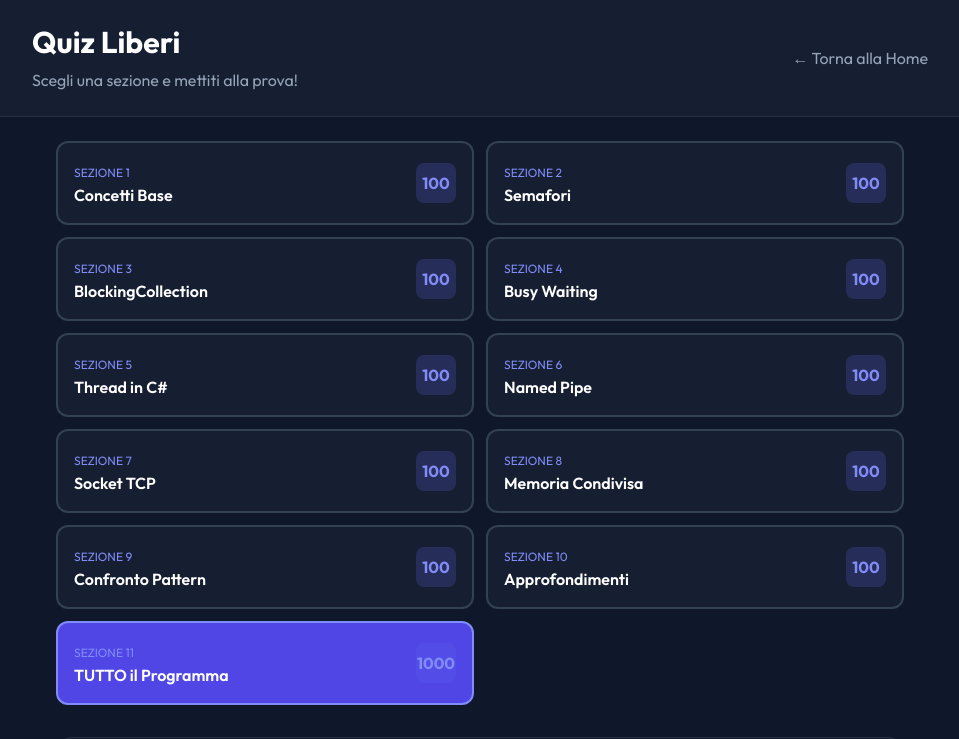
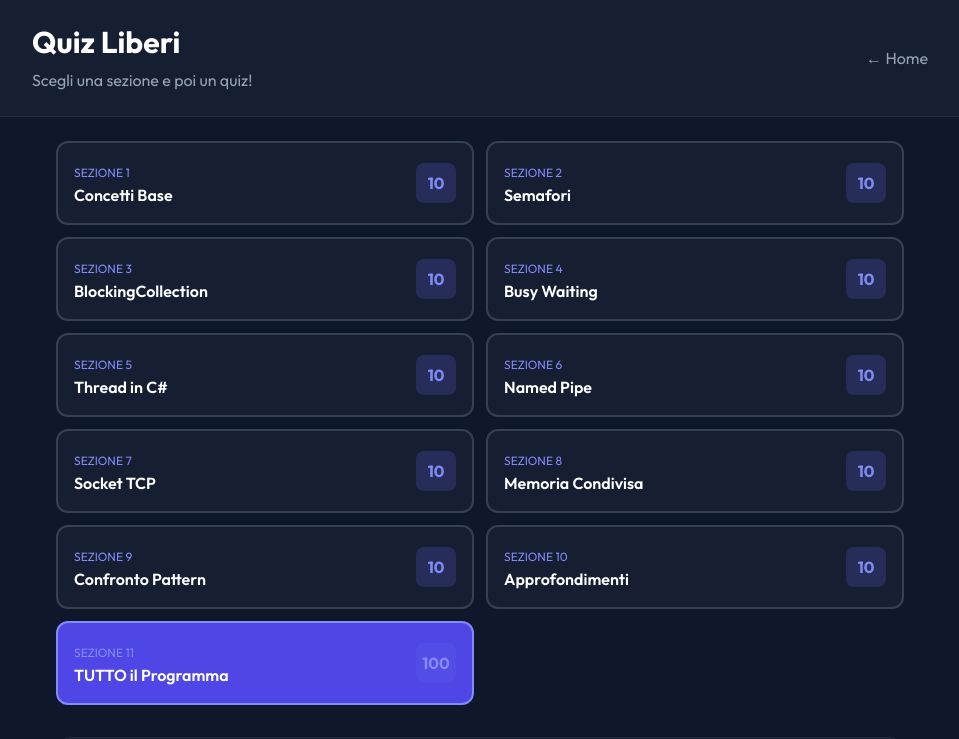
Before and after one commit to JstPaox/producer-consumer-tutorial, a Next.js app: page /quiz in a window 1280 px wide. Shown: the top 739 px of the page, without its empty margins (160-1119 px from the left). Built offline with nearby package versions, Linux system fonts and the light colour scheme.

Commit message:
Add quiz selection flow: section -> quiz -> questions

```diff
--- a/components/Quiz.js
+++ b/components/Quiz.js
@@ -55,6 +55,15 @@ export default function Quiz({ topic, onComplete, showAllTopics = false }) {
 
     if (showAllTopics) {
       questionsList = getAllQuestions();
+    } else if (topicName.includes('.')) {
+      const [sectionId, quizId] = topicName.split('.');
+      const section = sections[sectionId];
+      if (section) {
+        const quiz = section.quizzes.find(q => q.id === quizId);
+        if (quiz) {
+          questionsList = quiz.questions;
+        }
+      }
     } else if (sections[topicName]) {
       const section = sections[topicName];
       const allQ = [];
--- a/pages/quiz.js
+++ b/pages/quiz.js
@@ -4,22 +4,67 @@ import dynamic from 'next/dynamic';
 const Quiz = dynamic(() => import('../components/Quiz'), { ssr: false });
 
 const defaultSections = [
-  { id: 'base', title: 'Concetti Base', count: 100 },
-  { id: 'semaphore', title: 'Semafori', count: 100 },
-  { id: 'queue', title: 'BlockingCollection', count: 100 },
-  { id: 'busywait', title: 'Busy Waiting', count: 100 },
-  { id: 'thread', title: 'Thread in C#', count: 100 },
-  { id: 'pipe', title: 'Named Pipe', count: 100 },
-  { id: 'socket', title: 'Socket TCP', count: 100 },
-  { id: 'memory', title: 'Memoria Condivisa', count: 100 },
-  { id: 'comparison', title: 'Confronto Pattern', count: 100 },
-  { id: 'advanced', title: 'Approfondimenti', count: 100 },
-  { id: 'all', title: 'TUTTO il Programma', count: 1000 },
+  { id: 'base', title: 'Concetti Base', count: 10 },
+  { id: 'semaphore', title: 'Semafori', count: 10 },
+  { id: 'queue', title: 'BlockingCollection', count: 10 },
+  { id: 'busywait', title: 'Busy Waiting', count: 10 },
+  { id: 'thread', title: 'Thread in C#', count: 10 },
+  { id: 'pipe', title: 'Named Pipe', count: 10 },
+  { id: 'socket', title: 'Socket TCP', count: 10 },
+  { id: 'memory', title: 'Memoria Condivisa', count: 10 },
+  { id: 'comparison', title: 'Confronto Pattern', count: 10 },
+  { id: 'advanced', title: 'Approfondimenti', count: 10 },
+  { id: 'all', title: 'TUTTO il Programma', count: 100 },
 ];
 
 export default function QuizLiberi() {
-  const [selectedTopic, setSelectedTopic] = useState('all');
-  const [quizSections, setQuizSections] = useState(defaultSections);
+  const [selectedSection, setSelectedSection] = useState('all');
+  const [selectedQuiz, setSelectedQuiz] = useState(null);
+  const [quizList, setQuizList] = useState([]);
+  const [loading, setLoading] = useState(false);
+
+  useEffect(() => {
+    if (selectedSection === 'all') {
+      setQuizList([]);
+      setSelectedQuiz(null);
+      return;
+    }
+    setLoading(true);
+    fetch('/data/quizdata.json')
+      .then(res => res.json())
+      .then(data => {
+        const section = data.sections.find(s => s.id === selectedSection);
+        if (section) {
+          setQuizList(section.quizzes.map((q, i) => ({ id: q.id, title: q.title, index: i + 1 })));
+        } else {
+          setQuizList([]);
+        }
+        setSelectedQuiz(null);
+        setLoading(false);
+      })
+      .catch(() => {
+        setQuizList([]);
+        setLoading(false);
+      });
+  }, [selectedSection]);
+
+  const handleSectionClick = (sectionId) => {
+    setSelectedSection(sectionId);
+    if (sectionId === 'all') {
+      setSelectedQuiz(null);
+      setQuizList([]);
+    }
+  };
+
+  const handleBackToSections = () => {
+    setSelectedSection('all');
+    setSelectedQuiz(null);
+    setQuizList([]);
+  };
+
+  const handleBackToQuizzes = () => {
+    setSelectedQuiz(null);
+  };
 
   return (
     <div className="min-h-screen bg-slate-900">
@@ -27,21 +72,72 @@ export default function QuizLiberi() {
         <div className="max-w-4xl mx-auto flex items-center justify-between">
           <div>
             <h1 className="text-3xl font-bold text-white mb-2">Quiz Liberi</h1>
-            <p className="text-slate-400">Scegli una sezione e mettiti alla prova!</p>
+            <p className="text-slate-400">
+              {selectedQuiz
+                ? selectedQuiz.title
+                : selectedSection === 'all'
+                  ? 'Scegli una sezione e poi un quiz!'
+                  : 'Scegli un quiz!'}
+            </p>
           </div>
-          <a href="/" className="text-slate-400 hover:text-white transition-colors">← Torna alla Home</a>
+          <div className="flex gap-3">
+            {selectedQuiz && (
+              <button
+                onClick={handleBackToQuizzes}
+                className="text-slate-400 hover:text-white transition-colors"
+              >
+                ← Scegli altro quiz
+              </button>
+            )}
+            {selectedSection !== 'all' && !selectedQuiz && (
+              <button
+                onClick={handleBackToSections}
+                className="text-slate-400 hover:text-white transition-colors"
+              >
+                ← Altre sezioni
+              </button>
+            )}
+            <a href="/" className="text-slate-400 hover:text-white transition-colors">← Home</a>
+          </div>
         </div>
       </header>
 
       <main className="max-w-4xl mx-auto p-6">
+        {!selectedQuiz && selectedSection !== 'all' && quizList.length > 0 && (
           <div className="mb-8">
             <div className="grid md:grid-cols-2 gap-3">
-            {quizSections.map((section, idx) => (
+              {quizList.map((quiz) => (
+                <button
+                  key={quiz.id}
+                  onClick={() => {
+                    setSelectedQuiz({ id: `${selectedSection}.${quiz.id}`, title: quiz.title });
+                  }}
+                  className="p-4 rounded-xl text-left transition-all cursor-pointer bg-slate-800/50 border-2 border-slate-700 hover:border-indigo-500 hover:bg-indigo-500/10"
+                >
+                  <div className="flex items-center justify-between">
+                    <div>
+                      <span className="text-xs text-indigo-400 uppercase">Quiz {quiz.index}</span>
+                      <h3 className="font-semibold text-white">{quiz.title}</h3>
+                    </div>
+                    <div className="w-10 h-10 rounded-lg bg-indigo-500/20 flex items-center justify-center">
+                      <span className="text-indigo-400 font-bold">10</span>
+                    </div>
+                  </div>
+                </button>
+              ))}
+            </div>
+          </div>
+        )}
+
+        {!selectedQuiz && (selectedSection === 'all' || loading) && (
+          <div className="mb-8">
+            <div className="grid md:grid-cols-2 gap-3">
+              {defaultSections.map((section, idx) => (
                 <button
                   key={section.id}
-                onClick={() => setSelectedTopic(section.id)}
+                  onClick={() => handleSectionClick(section.id)}
                   className={`p-4 rounded-xl text-left transition-all cursor-pointer ${
-                  selectedTopic === section.id
+                    selectedSection === section.id
                       ? 'bg-indigo-600 border-2 border-indigo-400'
                       : 'bg-slate-800/50 border-2 border-slate-700 hover:border-slate-600'
                   }`}
@@ -59,16 +155,25 @@ export default function QuizLiberi() {
               ))}
             </div>
           </div>
+        )}
 
+        {selectedQuiz && (
           <div className="card bg-slate-800/50 border border-slate-700/50">
-          <Quiz topic={selectedTopic} showAllTopics={selectedTopic === 'all'} />
+            <Quiz topic={selectedQuiz.id} showAllTopics={false} />
           </div>
+        )}
+
+        {selectedSection === 'all' && !selectedQuiz && (
+          <div className="card bg-slate-800/50 border border-slate-700/50">
+            <Quiz topic="all" showAllTopics={true} />
+          </div>
+        )}
 
         <div className="mt-8 bg-amber-500/10 border border-amber-500/30 rounded-2xl p-6">
           <h3 className="font-bold text-amber-400 mb-4">💡 Come funziona</h3>
           <ul className="text-slate-300 space-y-2 text-sm">
             <li>• <strong className="text-white">10 sezioni</strong> da 10 quiz da 10 domande ciascuna</li>
-            <li>• <strong className="text-white">1000 domande</strong> totali nella sezione "TUTTO il Programma"</li>
+            <li>• <strong className="text-white">1000 domande</strong> totali</li>
             <li>• Ogni quiz ha domande in ordine casuale</li>
             <li>• Ripeti per imparare!</li>
             <li>• Vero/Falso e scelta multipla</li>
```
Lines whose indentation alone changed are shown as unchanged.
